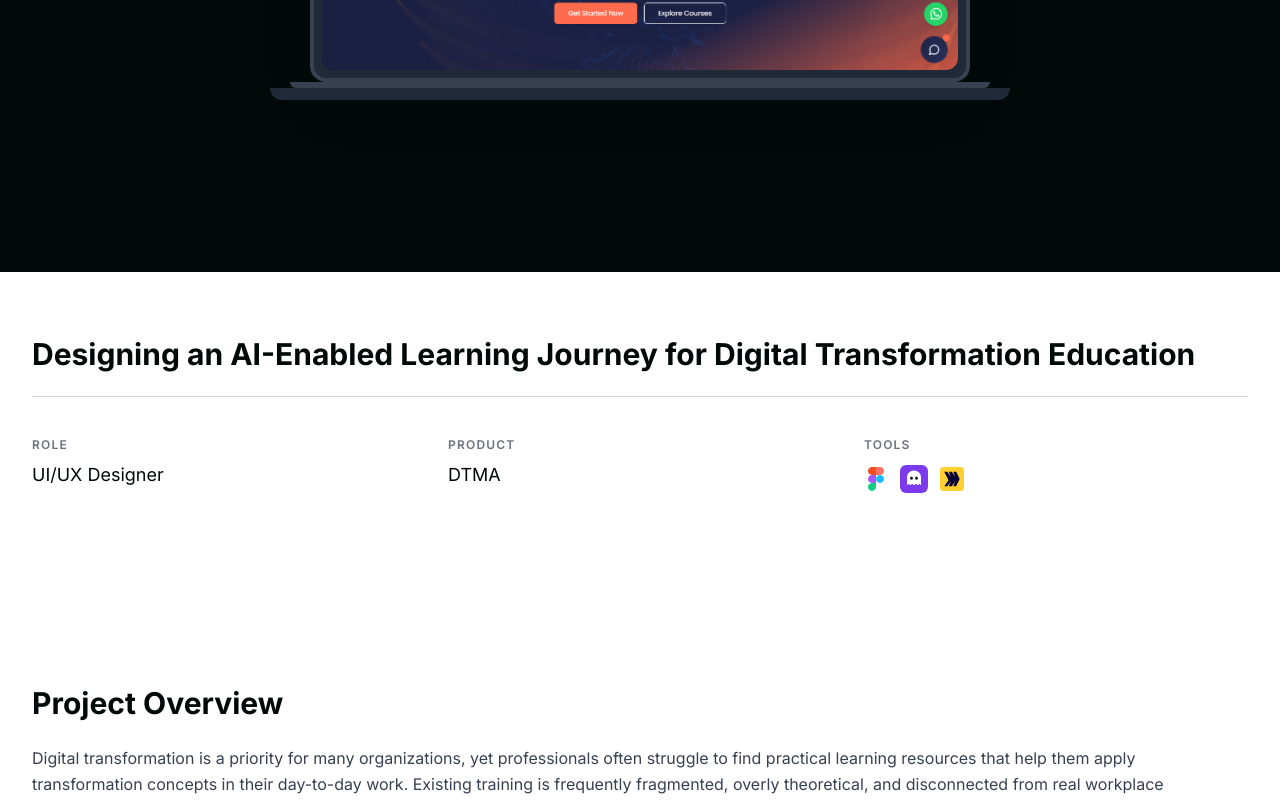
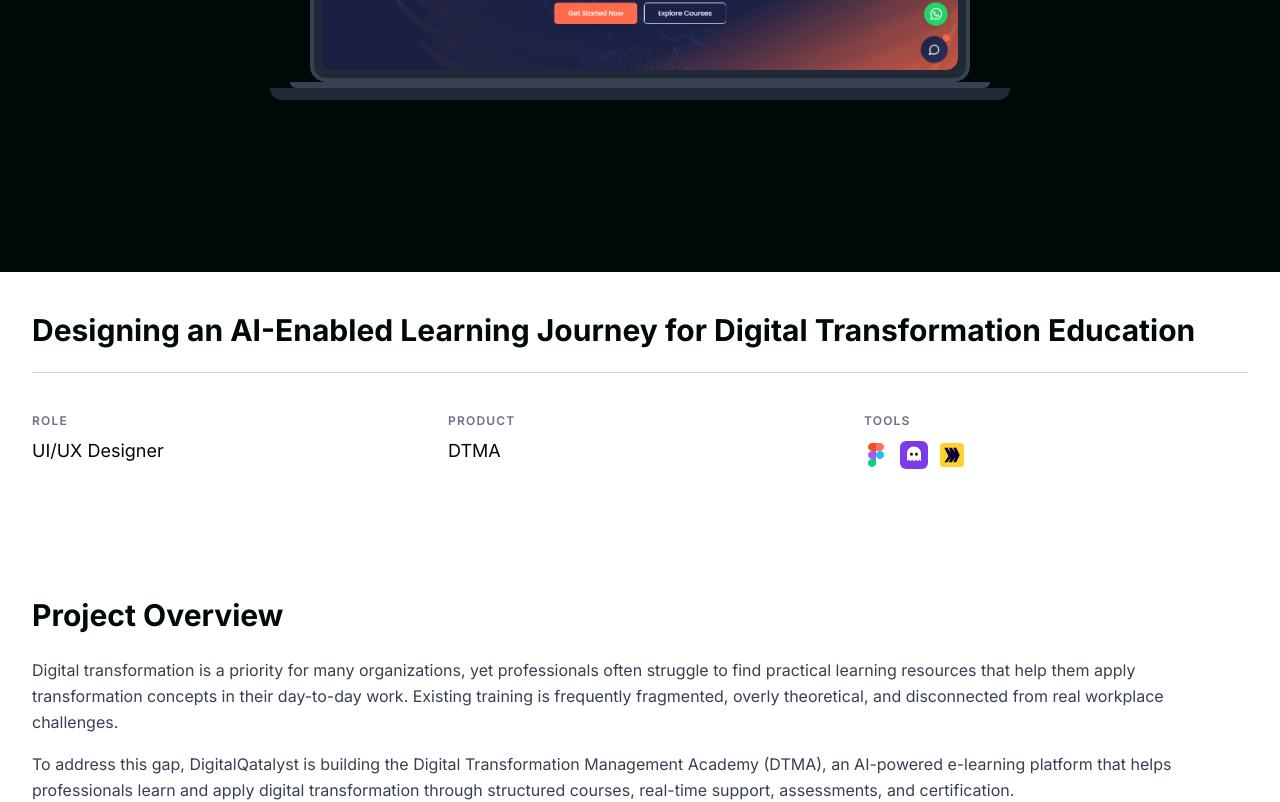
Before and after one commit to Mary-M-dev/UI-UX-Portfolio, a React (Vite) app: page /case-study/dtma in a window 1280 px wide. Shown: the part 473-1275 px from the top of the page. Built offline with nearby package versions, Linux system fonts and the light colour scheme.

Commit message:
Reduce spacing between project info and overview sections

```diff
--- a/src/pages/CaseStudy.jsx
+++ b/src/pages/CaseStudy.jsx
@@ -122,7 +122,7 @@ export default function CaseStudy() {
 
       {/* Project Info Section - Light Mode */}
       <div className="bg-white text-black">
-        <div className="max-w-7xl mx-auto px-4 sm:px-6 lg:px-8 py-16">
+        <div className="max-w-7xl mx-auto px-4 sm:px-6 lg:px-8 py-10">
           {/* Project Title */}
           <motion.div
             initial={{ opacity: 0, y: 20 }}
@@ -203,7 +203,7 @@ export default function CaseStudy() {
 
       {/* Main Content - Light Mode */}
       <div className="bg-white text-black">
-        <div className="max-w-7xl mx-auto px-4 sm:px-6 lg:px-8 py-20">
+        <div className="max-w-7xl mx-auto px-4 sm:px-6 lg:px-8 py-10">
           <div>
             <div className="space-y-16">
 
```
